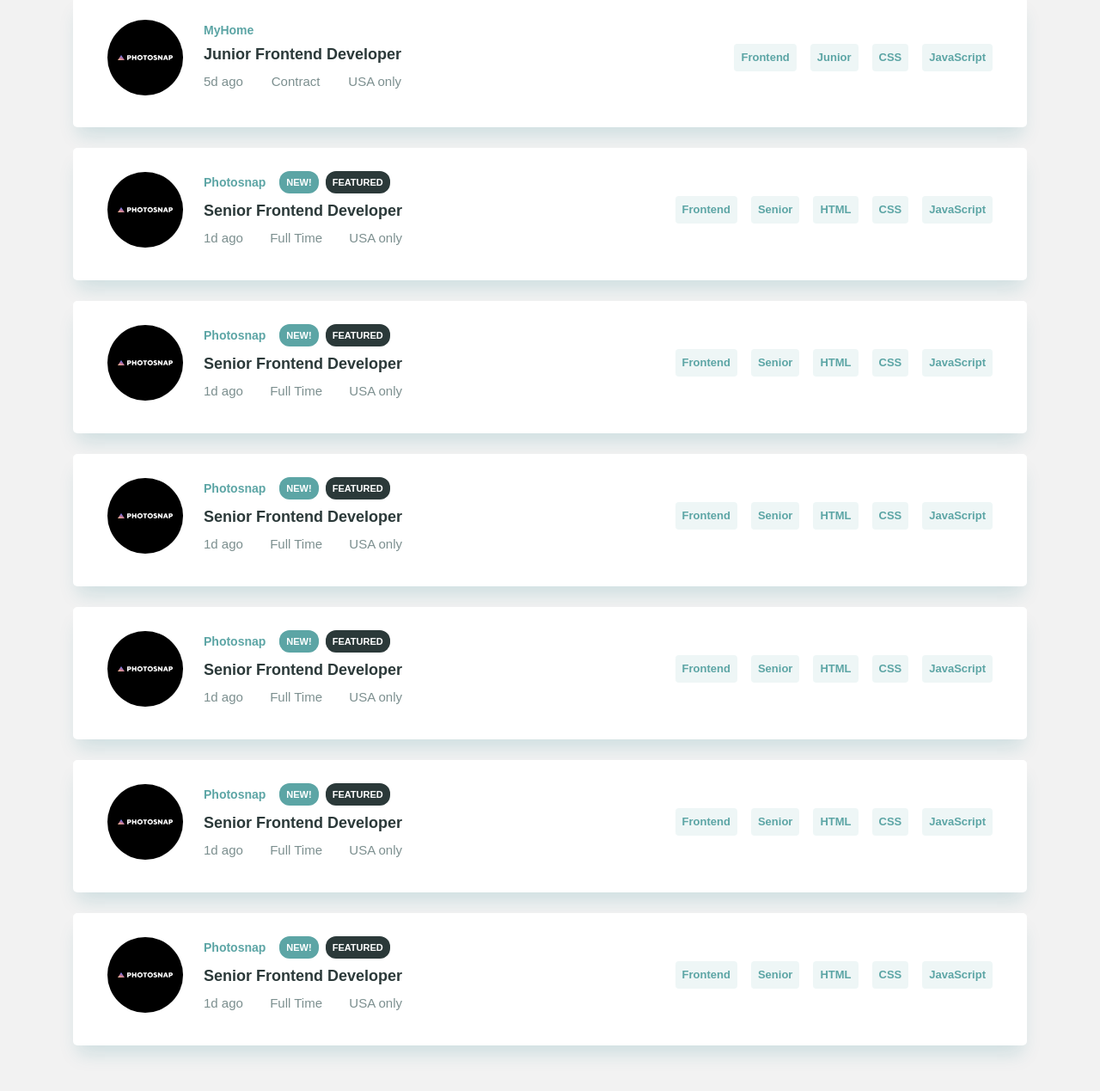
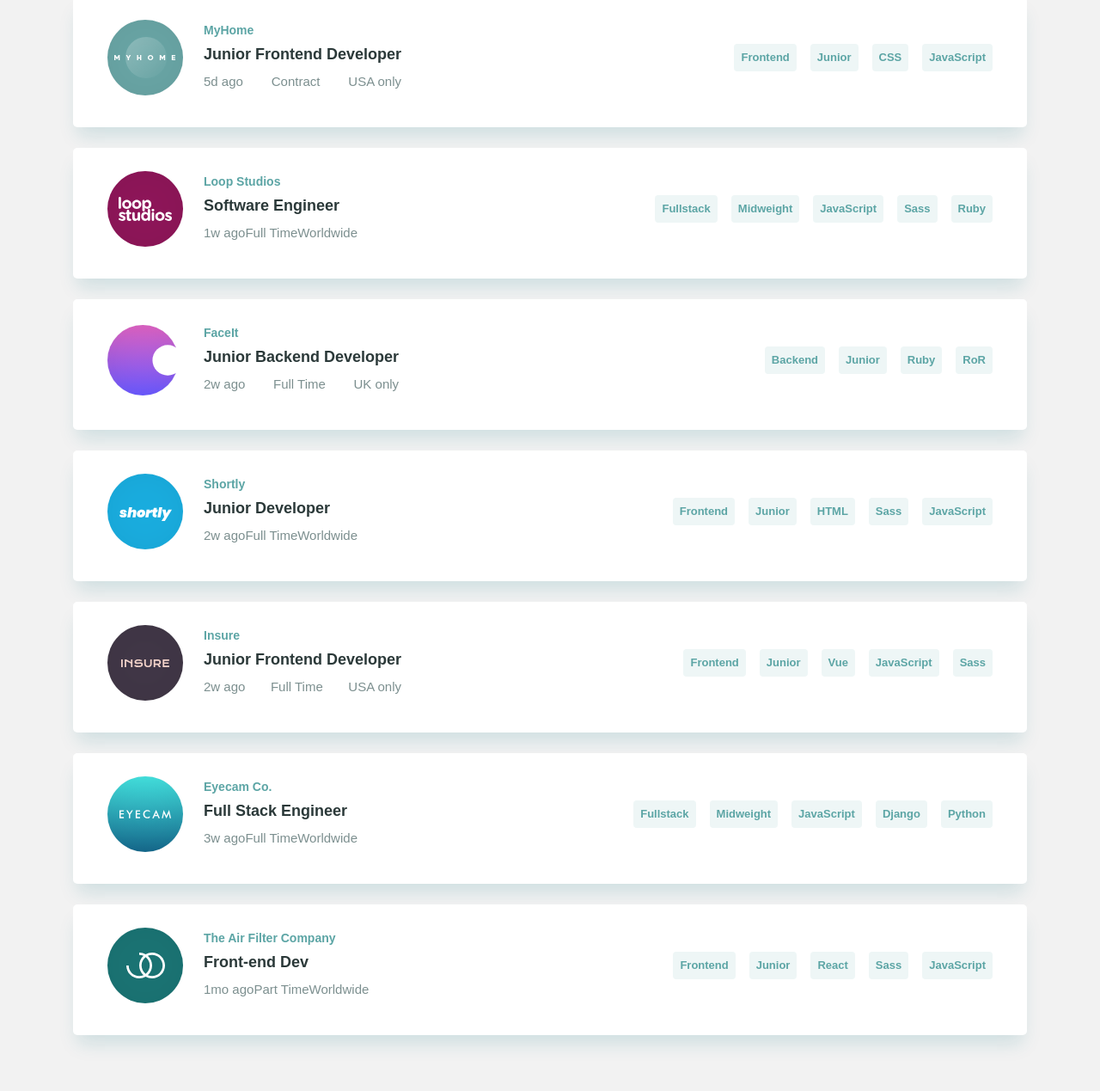
Before and after one commit to Sardorbek-Raximberdiyev/srb-Job-listings, a plain HTML site: page index.html in a window 1280 px wide. Shown: the part 775-2044 px from the top of the page at 86% size. Drawn offline with Linux system fonts and the light colour scheme.

Commit message:
Add site images

```diff
--- a/index.html
+++ b/index.html
@@ -52,7 +52,7 @@
         <!-- 222222222222222222222222222222222222222222222222222222222222222 -->
         <li class="main-item new-item">
           <div class="item-block">
-            <img class="item-block-img" src="images/photosnap.svg" alt="rasm" width="88" height="88">
+            <img class="item-block-img" src="images/manago.svg" alt="rasm" width="88" height="88">
             <section class="item-content">
               <div class="feature">
                 <h3 class="site-heading">Manage</h3>
@@ -80,7 +80,7 @@
 <!-- 33333333333333333333333333333333333333333333333333333333 -->
         <li class="main-item">
           <div class="item-block">
-            <img class="item-block-img" src="images/photosnap.svg" alt="rasm" width="88" height="88">
+            <img class="item-block-img" src="images/account.svg" alt="rasm" width="88" height="88">
             <section class="item-content">
               <div class="feature">
                 <h3 class="site-heading">Account</h3>
@@ -107,7 +107,7 @@
 <!-- 444444444444444444444444444444444444444444444444444444444444444444444444444444 -->
         <li class="main-item">
           <div class="item-block">
-            <img class="item-block-img" src="images/photosnap.svg" alt="rasm" width="88" height="88">
+            <img class="item-block-img" src="images/myhome.svg" alt="rasm" width="88" height="88">
             <section class="item-content">
               <div class="feature">
                 <h3 class="site-heading">MyHome</h3>
@@ -132,16 +132,91 @@
 <!-- 555555555555555555555555555555555555555555555555555555555 -->
         <li class="main-item">
           <div class="item-block">
-            <img class="item-block-img" src="images/photosnap.svg" alt="rasm" width="88" height="88">
+            <img class="item-block-img" src="images/loop-studios.svg" alt="rasm" width="88" height="88">
             <section class="item-content">
               <div class="feature">
-                <h3 class="site-heading">Photosnap</h3>
-                <span class="new-btn">New!</span>
-                <span class="feature-btn">Featured</span>
+                <h3 class="site-heading">Loop Studios</h3>
               </div>
-              <div class="content-title"><a class="content-title-link" href="#">Senior Frontend Developer</a></div>
+              <div class="content-title"><a class="content-title-link" href="#">Software Engineer</a></div>
               <div class="work-content">
-                <span>1d ago</span>
+                <span>1w ago</span>
+                <span>Full Time</span>
+                <span>Worldwide</span>
+              </div>
+            </section>
+          </div>
+          <nav class="sitenav">
+            <ul class="sitenav-list">
+              <li class="sitenav-item">Fullstack</li>
+              <li class="sitenav-item">Midweight</li>
+              <li class="sitenav-item">JavaScript</li>
+              <li class="sitenav-item">Sass</li>
+              <li class="sitenav-item">Ruby</li>
+            </ul>
+          </nav>
+        </li>
+<!-- 666666666666666666666666666666666666666666666666666666666666666666666 -->
+        <li class="main-item">
+          <div class="item-block">
+            <img class="item-block-img" src="images/monthl.svg" alt="rasm" width="88" height="88">
+            <section class="item-content">
+              <div class="feature">
+                <h3 class="site-heading">FaceIt</h3>
+              </div>
+              <div class="content-title"><a class="content-title-link" href="#">Junior Backend Developer</a></div>
+              <div class="work-content">
+                <span>2w ago</span>
+                <span>Full Time</span>
+                <span>UK only</span>
+              </div>
+            </section>
+          </div>
+          <nav class="sitenav">
+            <ul class="sitenav-list">
+              <li class="sitenav-item">Backend</li>
+              <li class="sitenav-item">Junior</li>
+              <li class="sitenav-item">Ruby</li>
+              <li class="sitenav-item">RoR</li>
+            </ul>
+          </nav>
+        </li>
+<!-- 777777777777777777777777777777777777777777777777777777777777777777777777777777777 -->
+        <li class="main-item">
+          <div class="item-block">
+            <img class="item-block-img" src="images/shortly.svg" alt="rasm" width="88" height="88">
+            <section class="item-content">
+              <div class="feature">
+                <h3 class="site-heading">Shortly</h3>
+              </div>
+              <div class="content-title"><a class="content-title-link" href="#">Junior Developer</a></div>
+              <div class="work-content">
+                <span>2w ago</span>
+                <span>Full Time</span>
+                <span>Worldwide</span>
+              </div>
+            </section>
+          </div>
+          <nav class="sitenav">
+            <ul class="sitenav-list">
+              <li class="sitenav-item">Frontend</li>
+              <li class="sitenav-item">Junior</li>
+              <li class="sitenav-item">HTML</li>
+              <li class="sitenav-item">Sass</li>
+              <li class="sitenav-item">JavaScript</li>
+            </ul>
+          </nav>
+        </li>
+<!-- 8888888888888888888888888888888888888888888888888888 -->
+        <li class="main-item">
+          <div class="item-block">
+            <img class="item-block-img" src="images/insure.svg" alt="rasm" width="88" height="88">
+            <section class="item-content">
+              <div class="feature">
+                <h3 class="site-heading">Insure</h3>
+              </div>
+              <div class="content-title"><a class="content-title-link" href="#">Junior Frontend Developer</a></div>
+              <div class="work-content">
+                <span>2w ago</span>
                 <span>Full Time</span>
                 <span>USA only</span>
               </div>
@@ -150,149 +225,61 @@
           <nav class="sitenav">
             <ul class="sitenav-list">
               <li class="sitenav-item">Frontend</li>
-              <li class="sitenav-item">Senior</li>
-              <li class="sitenav-item">HTML</li>
-              <li class="sitenav-item">CSS</li>
+              <li class="sitenav-item">Junior</li>
+              <li class="sitenav-item">Vue</li>
               <li class="sitenav-item">JavaScript</li>
+              <li class="sitenav-item">Sass</li>
             </ul>
           </nav>
         </li>
-<!-- 666666666666666666666666666666666666666666666666666666666666666666666 -->
+<!-- 9999999999999999999999999999999999999999999999999999999999999999999999999 -->
         <li class="main-item">
           <div class="item-block">
-            <img class="item-block-img" src="images/photosnap.svg" alt="rasm" width="88" height="88">
+            <img class="item-block-img" src="images/eyecam.svg" alt="rasm" width="88" height="88">
             <section class="item-content">
               <div class="feature">
-                <h3 class="site-heading">Photosnap</h3>
-                <span class="new-btn">New!</span>
-                <span class="feature-btn">Featured</span>
+                <h3 class="site-heading">Eyecam Co.</h3>
               </div>
-              <div class="content-title"><a class="content-title-link" href="#">Senior Frontend Developer</a></div>
+              <div class="content-title"><a class="content-title-link" href="#">Full Stack Engineer</a></div>
               <div class="work-content">
-                <span>1d ago</span>
+                <span>3w ago</span>
                 <span>Full Time</span>
-                <span>USA only</span>
+                <span>Worldwide</span>
+              </div>
+            </section>
+          </div>
+          <nav class="sitenav">
+            <ul class="sitenav-list">
+              <li class="sitenav-item">Fullstack</li>
+              <li class="sitenav-item">Midweight</li>
+              <li class="sitenav-item">JavaScript</li>
+              <li class="sitenav-item">Django</li>
+              <li class="sitenav-item">Python</li>
+            </ul>
+          </nav>
+        </li>
+<!-- 10101010101101010101010101010100101010101010101010101010 -->
+        <li class="main-item">
+          <div class="item-block">
+            <img class="item-block-img" src="images/bmw.svg" alt="rasm" width="88" height="88">
+            <section class="item-content">
+              <div class="feature">
+                <h3 class="site-heading">The Air Filter Company</h3>
+              </div>
+              <div class="content-title"><a class="content-title-link" href="#">Front-end Dev</a></div>
+              <div class="work-content">
+                <span>1mo ago</span>
+                <span>Part Time</span>
+                <span>Worldwide</span>
               </div>
             </section>
           </div>
           <nav class="sitenav">
             <ul class="sitenav-list">
               <li class="sitenav-item">Frontend</li>
-              <li class="sitenav-item">Senior</li>
-              <li class="sitenav-item">HTML</li>
-              <li class="sitenav-item">CSS</li>
-              <li class="sitenav-item">JavaScript</li>
-            </ul>
-          </nav>
-        </li>
-<!-- 777777777777777777777777777777777777777777777777777777777777777777777777777777777 -->
-        <li class="main-item">
-          <div class="item-block">
-            <img class="item-block-img" src="images/photosnap.svg" alt="rasm" width="88" height="88">
-            <section class="item-content">
-              <div class="feature">
-                <h3 class="site-heading">Photosnap</h3>
-                <span class="new-btn">New!</span>
-                <span class="feature-btn">Featured</span>
-              </div>
-              <div class="content-title"><a class="content-title-link" href="#">Senior Frontend Developer</a></div>
-              <div class="work-content">
-                <span>1d ago</span>
-                <span>Full Time</span>
-                <span>USA only</span>
-              </div>
-            </section>
-          </div>
-          <nav class="sitenav">
-            <ul class="sitenav-list">
-              <li class="sitenav-item">Frontend</li>
-              <li class="sitenav-item">Senior</li>
-              <li class="sitenav-item">HTML</li>
-              <li class="sitenav-item">CSS</li>
-              <li class="sitenav-item">JavaScript</li>
-            </ul>
-          </nav>
-        </li>
-<!-- 8888888888888888888888888888888888888888888888888888 -->
-        <li class="main-item">
-          <div class="item-block">
-            <img class="item-block-img" src="images/photosnap.svg" alt="rasm" width="88" height="88">
-            <section class="item-content">
-              <div class="feature">
-                <h3 class="site-heading">Photosnap</h3>
-                <span class="new-btn">New!</span>
-                <span class="feature-btn">Featured</span>
-              </div>
-              <div class="content-title"><a class="content-title-link" href="#">Senior Frontend Developer</a></div>
-              <div class="work-content">
-                <span>1d ago</span>
-                <span>Full Time</span>
-                <span>USA only</span>
-              </div>
-            </section>
-          </div>
-          <nav class="sitenav">
-            <ul class="sitenav-list">
-              <li class="sitenav-item">Frontend</li>
-              <li class="sitenav-item">Senior</li>
-              <li class="sitenav-item">HTML</li>
-              <li class="sitenav-item">CSS</li>
-              <li class="sitenav-item">JavaScript</li>
-            </ul>
-          </nav>
-        </li>
-<!-- 9999999999999999999999999999999999999999999999999999999999999999999999999 -->
-        <li class="main-item">
-          <div class="item-block">
-            <img class="item-block-img" src="images/photosnap.svg" alt="rasm" width="88" height="88">
-            <section class="item-content">
-              <div class="feature">
-                <h3 class="site-heading">Photosnap</h3>
-                <span class="new-btn">New!</span>
-                <span class="feature-btn">Featured</span>
-              </div>
-              <div class="content-title"><a class="content-title-link" href="#">Senior Frontend Developer</a></div>
-              <div class="work-content">
-                <span>1d ago</span>
-                <span>Full Time</span>
-                <span>USA only</span>
-              </div>
-            </section>
-          </div>
-          <nav class="sitenav">
-            <ul class="sitenav-list">
-              <li class="sitenav-item">Frontend</li>
-              <li class="sitenav-item">Senior</li>
-              <li class="sitenav-item">HTML</li>
-              <li class="sitenav-item">CSS</li>
-              <li class="sitenav-item">JavaScript</li>
-            </ul>
-          </nav>
-        </li>
-<!-- 10101010101101010101010101010100101010101010101010101010 -->
-        <li class="main-item">
-          <div class="item-block">
-            <img class="item-block-img" src="images/photosnap.svg" alt="rasm" width="88" height="88">
-            <section class="item-content">
-              <div class="feature">
-                <h3 class="site-heading">Photosnap</h3>
-                <span class="new-btn">New!</span>
-                <span class="feature-btn">Featured</span>
-              </div>
-              <div class="content-title"><a class="content-title-link" href="#">Senior Frontend Developer</a></div>
-              <div class="work-content">
-                <span>1d ago</span>
-                <span>Full Time</span>
-                <span>USA only</span>
-              </div>
-            </section>
-          </div>
-          <nav class="sitenav">
-            <ul class="sitenav-list">
-              <li class="sitenav-item">Frontend</li>
-              <li class="sitenav-item">Senior</li>
-              <li class="sitenav-item">HTML</li>
-              <li class="sitenav-item">CSS</li>
+              <li class="sitenav-item">Junior</li>
+              <li class="sitenav-item">React</li>
+              <li class="sitenav-item">Sass</li>
               <li class="sitenav-item">JavaScript</li>
             </ul>
           </nav>
```
Also changed, not shown: images/account.svg (added), images/bmw.svg (added), images/eyecam.svg (added), images/insure.svg (added), images/loop-studios.svg (added), images/manago.svg (added), images/monthl.svg (added), images/myhome.svg (added), images/shortly.svg (added).
